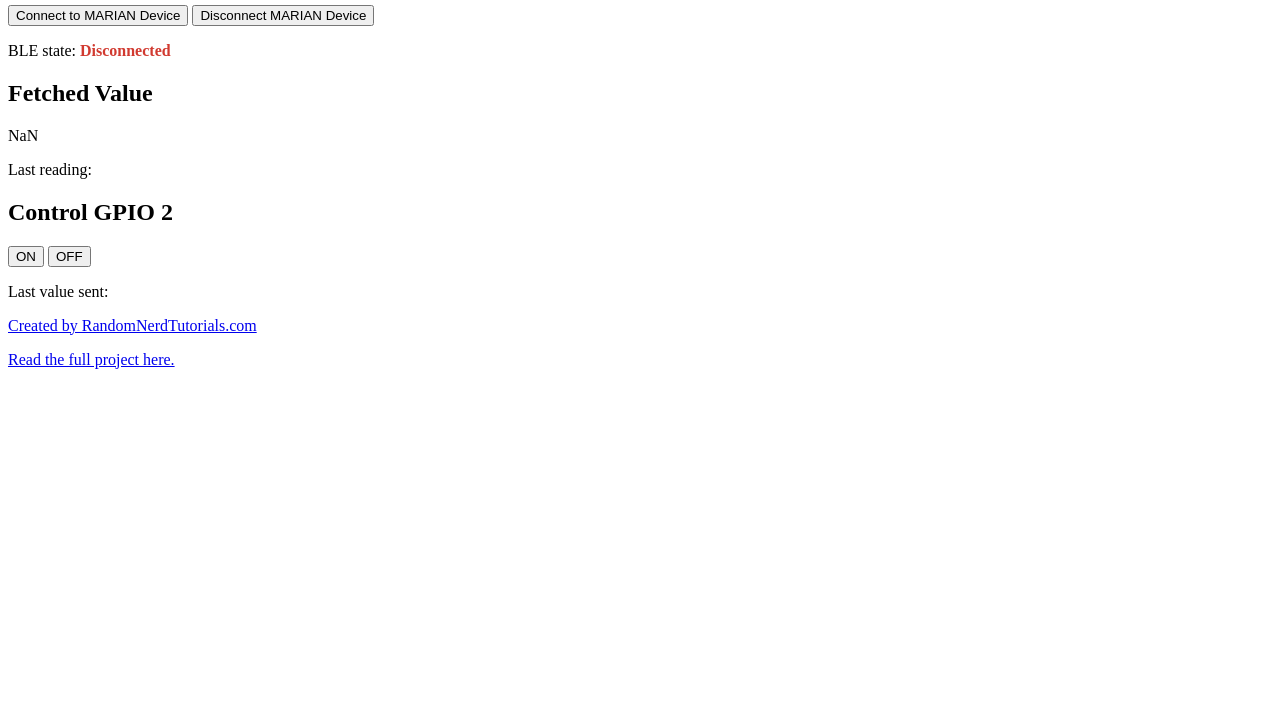
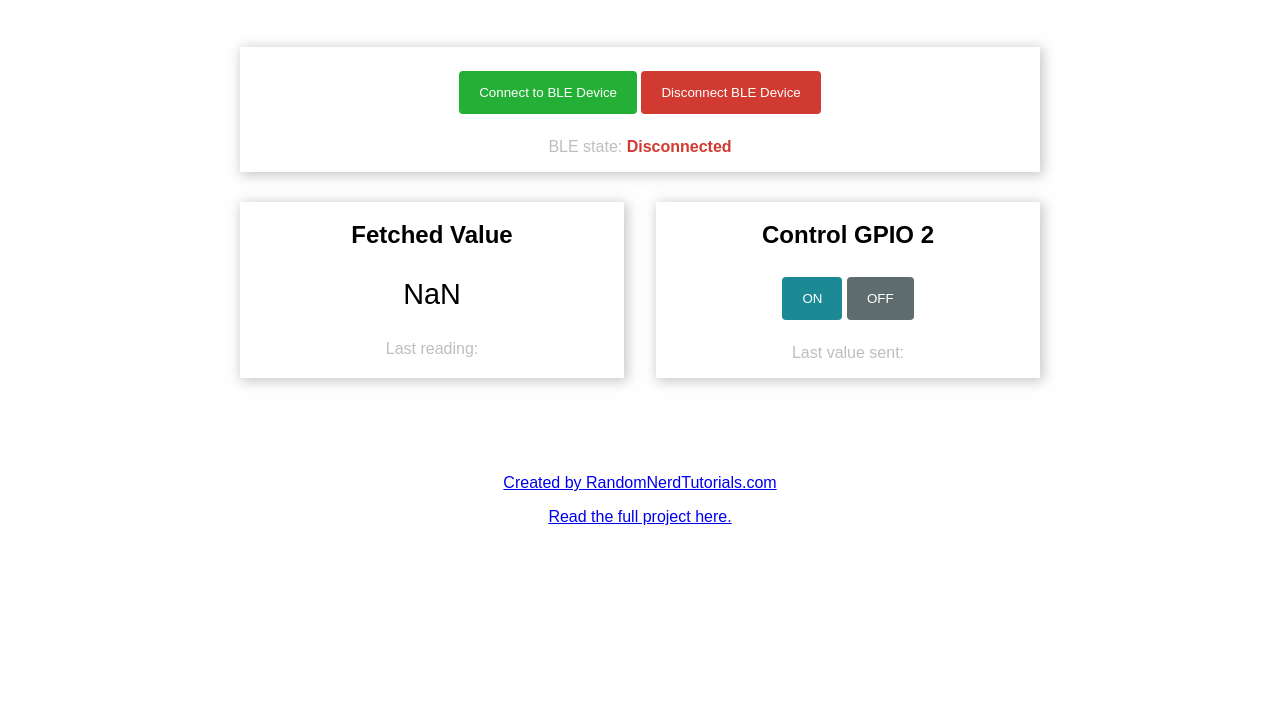
Before and after one commit to codrin-lupascu/iot-web-ble, a plain HTML site: page index.html in a window 1280 px wide. Shown: the part 75-800 px from the top of the page. Drawn offline with Linux system fonts and the light colour scheme.

Commit message:
Update index.html

```diff
--- a/index.html
+++ b/index.html
@@ -1,32 +1,45 @@
-<!--
-  Rui Santos
-  Complete project details at https://RandomNerdTutorials.com/esp32-web-bluetooth/
-
-  Permission is hereby granted, free of charge, to any person obtaining a copy of this software and associated documentation files.
-  The above copyright notice and this permission notice shall be included in all copies or substantial portions of the Software.
--->
-
 <!DOCTYPE html>
 <html>
 <head>
-    <title>ESP32 Web BLE App for MarianOS</title>
+    <title>ESP32 Web BLE App</title>
     <meta name="viewport" content="width=device-width, initial-scale=1">
-    <link rel="icon" type="image/png" href="">
+    <link rel="icon" type="image/png" href="favicon.ico">
+    <link rel="stylesheet" type="text/css" href="style.css">
+    <meta charset="UTF-8">
 </head>
 <body>
-  <h1>ESP32 Web BLE Application</h1>
-  <button id="connectBleButton">Connect to MARIAN Device</button>
-  <button id="disconnectBleButton">Disconnect MARIAN Device</button>
-  <p>BLE state: <strong><span id="bleState" style="color:#d13a30;">Disconnected</span></strong></p>
-  <h2>Fetched Value</h2>
-  <p><span id="valueContainer">NaN</span></p>
-  <p>Last reading: <span id="timestamp"></span></p>
-  <h2>Control GPIO 2</h2>
-  <button id="onButton">ON</button>
-  <button id="offButton">OFF</button>
-  <p>Last value sent: <span id="valueSent"></span></p>
-  <p><a href="https://randomnerdtutorials.com/">Created by RandomNerdTutorials.com</a></p>
-  <p><a href="https://RandomNerdTutorials.com/esp32-web-bluetooth/">Read the full project here.</a></p>
+    <div class="topnav">
+        <h1>ESP32 Web BLE Application</h1>
+    </div>
+    <div class="content">
+        <div class="card-grid">
+            <div class="card">
+                <p>
+                    <button id="connectBleButton" class="connectButton"> Connect to BLE Device</button>
+                    <button id="disconnectBleButton" class="disconnectButton"> Disconnect BLE Device</button>
+                </p>
+                <p class="gray-label">BLE state: <strong><span id="bleState" style="color:#d13a30;">Disconnected</span></strong></p>
+            </div>
+        </div>
+        <div class="card-grid">
+            <div class="card">
+                <h2>Fetched Value</h2>
+                <p class="reading"><span id="valueContainer">NaN</span></p>
+                <p class="gray-label">Last reading: <span id="timestamp"></span></p>
+            </div>
+
+            <div class="card">
+                <h2>Control GPIO 2</h2>
+                <button id="onButton" class="onButton">ON</button>
+                <button id="offButton" class="offButton">OFF</button>
+                <p class="gray-label">Last value sent: <span id="valueSent"></span></p>
+            </div>
+        </div>
+    </div>
+    <div class="footer">
+        <p><a href="https://randomnerdtutorials.com/">Created by RandomNerdTutorials.com</a></p>
+        <p><a href="https://RandomNerdTutorials.com/esp32-web-bluetooth/">Read the full project here.</a></p>
+    </div>
 </body>
 <script>
     // DOM Elements
@@ -67,8 +80,8 @@
     // Check if BLE is available in your Browser
     function isWebBluetoothEnabled() {
         if (!navigator.bluetooth) {
-            console.log("Web Bluetooth API is not available in this browser!");
-            bleStateContainer.innerHTML = "Web Bluetooth API is not available in this browser!";
+            console.log('Web Bluetooth API is not available in this browser!');
+            bleStateContainer.innerHTML = "Web Bluetooth API is not available in this browser/device!";
             return false
         }
         console.log('Web Bluetooth API supported in this browser.');
```
